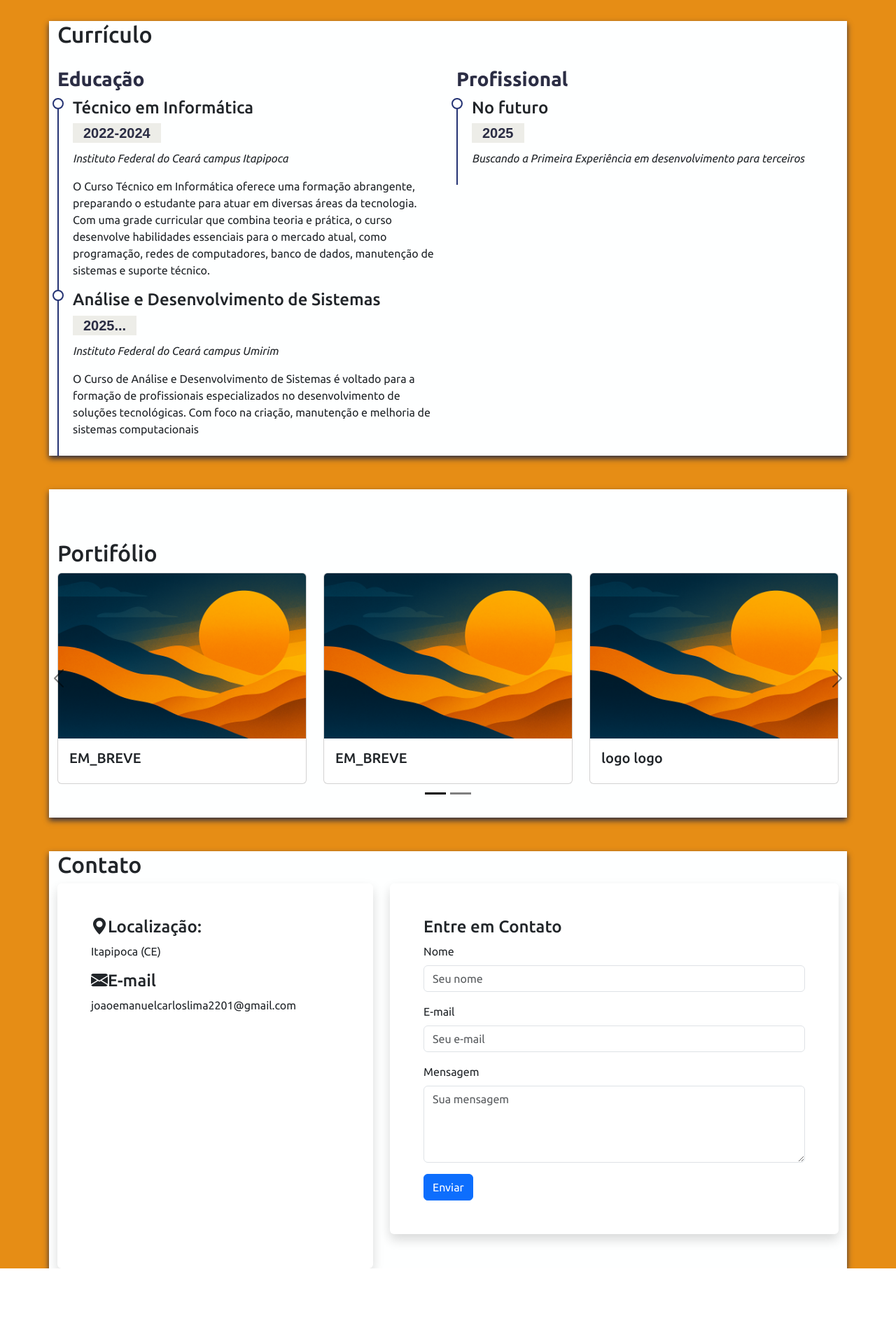
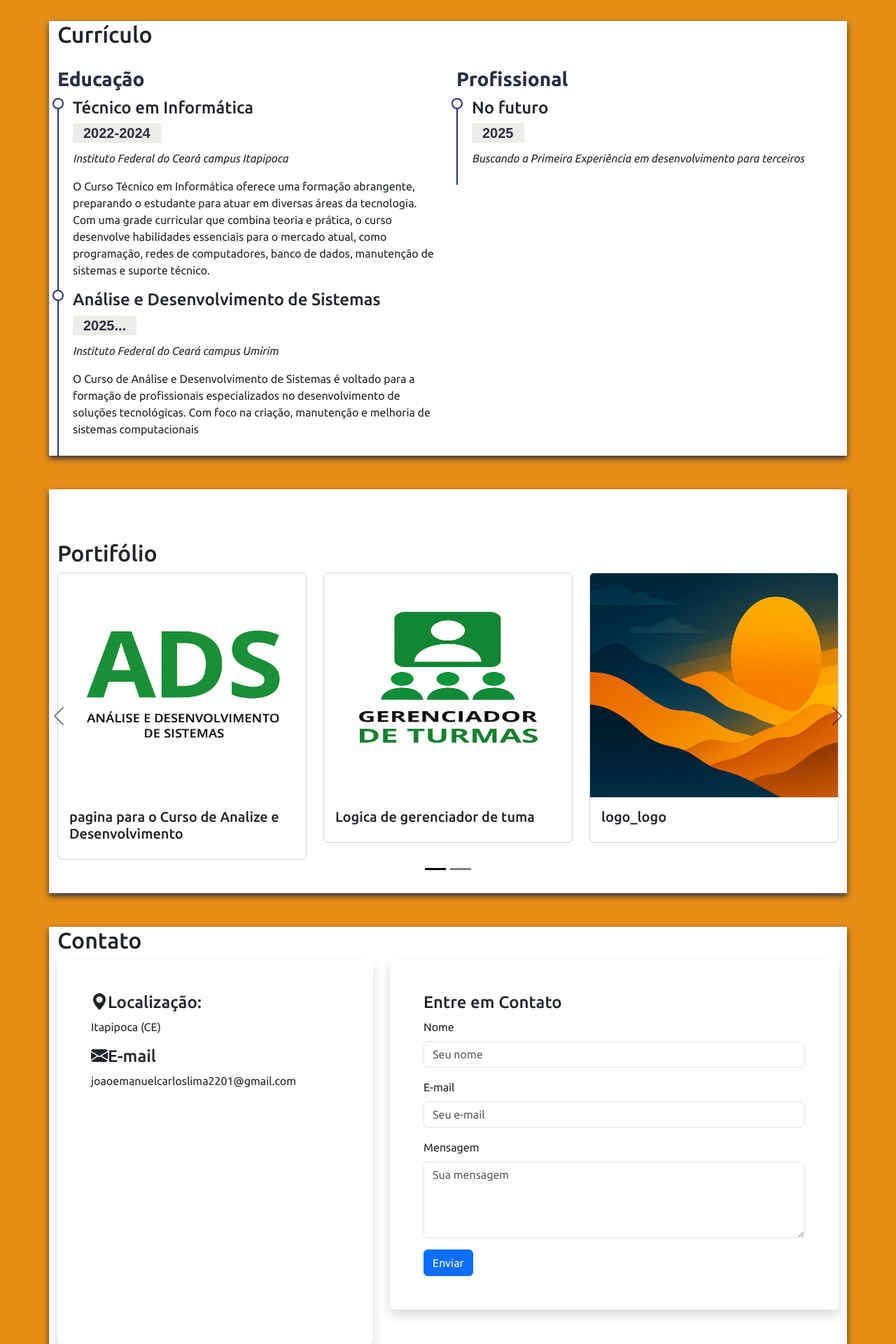
Before and after one commit to joao-tec-info/portifolio, a Flask app: page / in a window 1280 px wide. Shown: the part 2359-4279 px from the top of the page at 70% size. Before the commit the page ends 4171 px from the top, so only its background shows below. Run offline with Flask 3, Linux system fonts and the light colour scheme; some libraries are stand-ins or nearby versions; grey boxes are pictures that could not be loaded.

Commit message:
inicio da implemetaçao do portifolio

```diff
--- a/curiculo/app.py
+++ b/curiculo/app.py
@@ -7,4 +7,4 @@ def home():
     return render_template('index.html')
 
 if __name__ == '__main__':
-    app.run()
+    app.run(debug=True)
--- /dev/null
+++ b/curiculo/static/estilos/carrocel.css
@@ -0,0 +1,3 @@
+#portifolio img{
+height: 40vh;
+}
--- a/curiculo/static/estilos/responsive.css
+++ b/curiculo/static/estilos/responsive.css
@@ -1,3 +1,5 @@
+
+
 /* Responsividade para telas menores que 1025px */
 @media (max-width: 1025px) {
 
--- a/curiculo/templates/index.html
+++ b/curiculo/templates/index.html
@@ -14,6 +14,7 @@
     <link rel="stylesheet" href="/static/estilos/animations.css">
     <link rel="stylesheet" href="/static/estilos/responsive.css">
     <link rel="icon" type="image/png" href="/static/img/icone01.png">
+    <link rel="stylesheet" href="/static/estilos/carrocel.css">
     <meta name="viewport" content="width=device-width, initial-scale=1.0, maximum-scale=1.0, user-scalable=no">
 
     <title>Página</title>
@@ -316,9 +317,22 @@
                             <div class="row row-cols-1 row-cols-md-3 g-4">
                                 <div class="col">
                                     <div class="card">
-                                        <img src="/static/img/backgroun.png" class="card-img-top" alt="...">
+                                        <a href="https://joao-tec-info.github.io/site-ADS/">
+                                        <img src="/static/img/ADS.png" class="card-img-top" alt="...">
+                                        </a>
                                         <div class="card-body">
-                                            <h5 class="card-title">EM_BREVE</h5>
+                                            <h5 class="card-title">pagina para o Curso de Analize e Desenvolvimento</h5>
+                                            <p class="card-text"></p>
+                                        </div>
+                                    </div>
+                                </div>
+                                <div class="col">
+                                    <div class="card">
+                                        <a href="https://joao-tec-info.github.io/gerenciador_de_turma/">
+                                            <img src="/static/img/LOGOGENturma.png" class="card-img-top" alt="...">
+                                        </a>
+                                        <div class="card-body">
+                                            <h5 class="card-title">Logica de gerenciador de tuma</h5>
                                             <p class="card-text"></p>
                                         </div>
                                     </div>
@@ -327,16 +341,7 @@
                                     <div class="card">
                                         <img src="/static/img/backgroun.png" class="card-img-top" alt="...">
                                         <div class="card-body">
-                                            <h5 class="card-title">EM_BREVE</h5>
-                                            <p class="card-text"></p>
-                                        </div>
-                                    </div>
-                                </div>
-                                <div class="col">
-                                    <div class="card">
-                                        <img src="/static/img/backgroun.png" class="card-img-top" alt="...">
-                                        <div class="card-body">
-                                            <h5 class="card-title">logo logo</h5>
+                                            <h5 class="card-title">logo_logo</h5>
                                             <p class="card-text"></p>
                                         </div>
                                     </div>
```
Also changed, not shown: curiculo/static/img/ADS.png (added), curiculo/static/img/LOGOGENturma.png (added).
